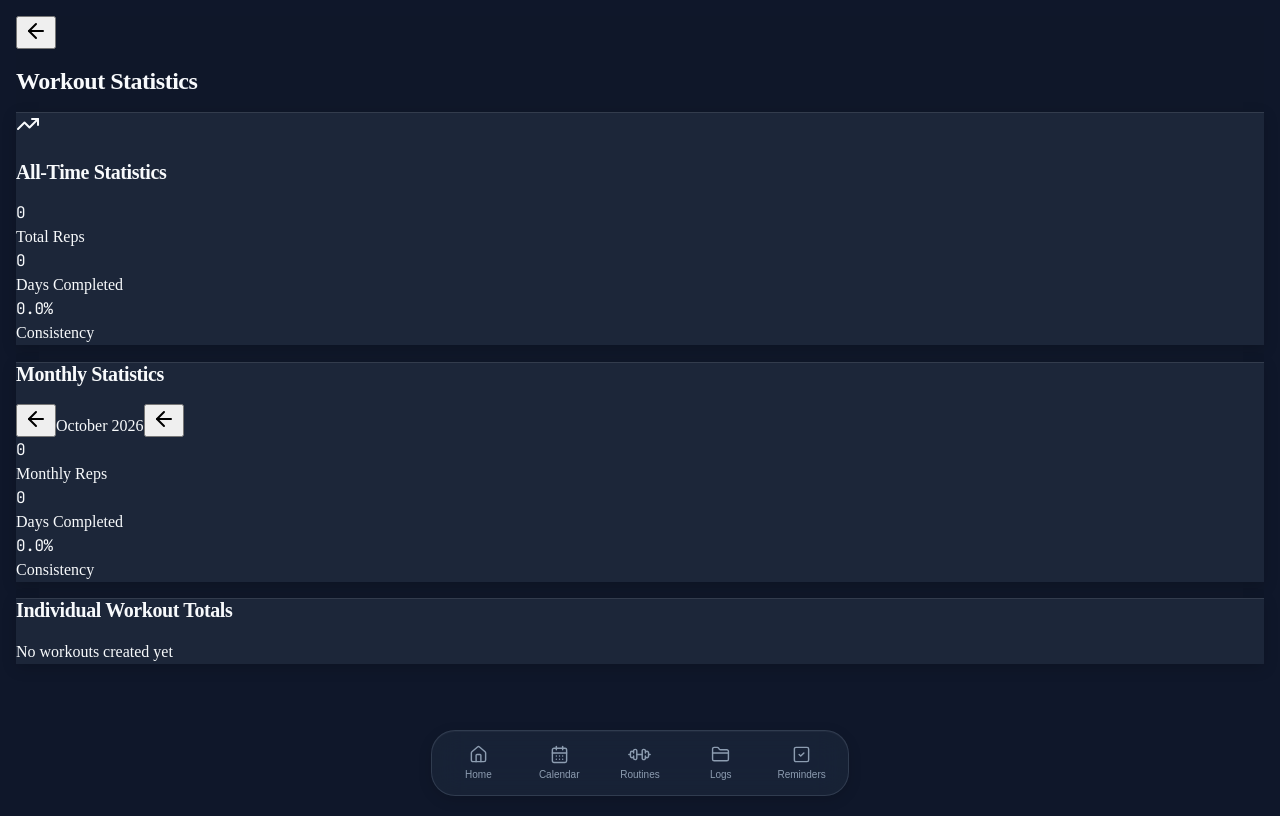
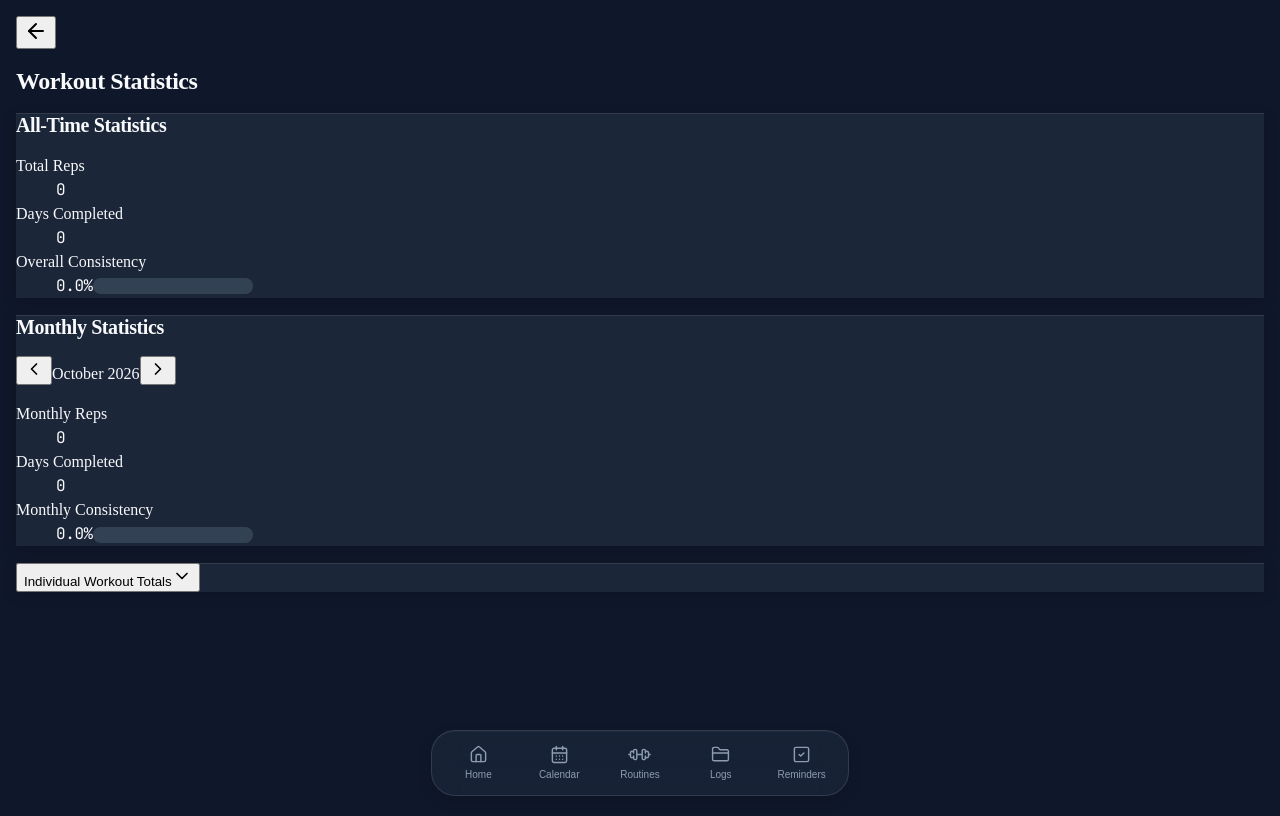
Before and after one commit to fullstackraven/FitCircle, a React (Vite) app in the folder client/: page /workout-statistics in a window 1280 px wide. Built offline with nearby package versions, Linux system fonts and the light colour scheme.

Commit message:
Modernize statistics presentation and collapse individual workout totals

```diff
--- a/client/src/index.css
+++ b/client/src/index.css
@@ -534,3 +534,14 @@
   cursor: pointer;
   user-select: none;
 }
+
+.statistics-progress { appearance: none; border: 0; border-radius: 999px; background: rgb(51 65 85); overflow: hidden; }
+.statistics-progress::-webkit-progress-bar { background: rgb(51 65 85); border-radius: 999px; }
+.statistics-progress::-webkit-progress-value { background: currentColor; border-radius: 999px; }
+.statistics-progress::-moz-progress-bar { background: currentColor; border-radius: 999px; }
+.statistics-workout-totals { overflow: hidden; }
+.statistics-workout-totals[data-state="open"] { animation: statistics-expand 180ms ease-out; }
+.statistics-workout-totals[data-state="closed"] { animation: statistics-collapse 150ms ease-in; }
+@keyframes statistics-expand { from { height: 0; opacity: 0; } to { height: var(--radix-collapsible-content-height); opacity: 1; } }
+@keyframes statistics-collapse { from { height: var(--radix-collapsible-content-height); opacity: 1; } to { height: 0; opacity: 0; } }
+@media (prefers-reduced-motion: reduce) { .statistics-workout-totals { animation: none !important; } }
--- a/client/src/pages/workout-statistics.tsx
+++ b/client/src/pages/workout-statistics.tsx
@@ -1,6 +1,7 @@
 import React from "react";
-import { ArrowLeft, TrendingUp } from "lucide-react";
+import { ArrowLeft, ChevronLeft, ChevronRight, ChevronDown } from "lucide-react";
 import { useLocation } from "wouter";
+import { Collapsible, CollapsibleContent, CollapsibleTrigger } from "@/components/ui/collapsible";
 import { useWorkouts } from "@/hooks/use-workouts";
 import { format, addMonths, subMonths } from "date-fns";
 
@@ -19,10 +20,40 @@ const colorClassMap: { [key: string]: string } = {
   yellow: 'workout-yellow'
 };
 
+function StatisticMetrics({ reps, completedDays, consistency, repsLabel, consistencyLabel, accent }: {
+  reps: number;
+  completedDays: number;
+  consistency: number;
+  repsLabel: string;
+  consistencyLabel: string;
+  accent: 'blue' | 'green';
+}) {
+  return (
+    <dl className="grid grid-cols-2 gap-x-4 gap-y-4">
+      <div className="min-w-0 flex flex-col gap-1">
+        <dt className="order-2 text-sm text-slate-400">{repsLabel}</dt>
+        <dd className="order-1 type-metric text-[clamp(1.5rem,7vw,2.5rem)] font-bold tracking-tight text-white break-all">{reps.toLocaleString()}</dd>
+      </div>
+      <div className="min-w-0 flex flex-col gap-1">
+        <dt className="order-2 text-sm text-slate-400">Days Completed</dt>
+        <dd className="order-1 type-metric text-[clamp(1.5rem,7vw,2.5rem)] font-bold tracking-tight text-white break-all">{completedDays.toLocaleString()}</dd>
+      </div>
+      <div className="col-span-2 border-t border-slate-600/50 pt-3">
+        <dt className="text-sm text-slate-400 mb-1">{consistencyLabel}</dt>
+        <dd className={accent === 'blue' ? 'text-blue-400' : 'text-green-400'}>
+          <span className="type-metric text-2xl sm:text-3xl font-bold">{consistency.toFixed(1)}%</span>
+          <progress className="statistics-progress block w-full h-2 mt-3" max={100} value={consistency} aria-label={consistencyLabel} aria-valuetext={`${consistency.toFixed(1)}%`} />
+        </dd>
+      </div>
+    </dl>
+  );
+}
+
 export function WorkoutStatistics() {
   const [, navigate] = useLocation();
   const { getMonthlyStats, getTotalStats, getIndividualWorkoutTotals } = useWorkouts();
   const [currentMonth, setCurrentMonth] = React.useState(new Date());
+  const [totalsOpen, setTotalsOpen] = React.useState(false);
 
   const monthlyStats = getMonthlyStats(currentMonth.getFullYear(), currentMonth.getMonth()) || {
     monthlyReps: 0,
@@ -39,102 +70,77 @@ export function WorkoutStatistics() {
   const individualWorkoutTotals = getIndividualWorkoutTotals() || [];
 
   return (
-    <div className="p-4 max-w-3xl mx-auto min-h-screen pb-32" style={{ backgroundColor: 'hsl(222, 47%, 11%)' }}>
-      <div className="flex items-center justify-between mb-6">
+    <div className="w-full max-w-3xl mx-auto">
+      <div className="flex items-center gap-2 mb-5">
         <button
           onClick={() => navigate("/calendar")}
-          className="text-slate-400 hover:text-white transition-colors"
+          className="min-h-11 min-w-11 flex items-center justify-center text-slate-400 hover:text-white transition-colors"
           title="Back to Calendar"
         >
-          <ArrowLeft className="w-5 h-5" />
+          <ArrowLeft className="w-5 h-5" aria-hidden="true" />
         </button>
-
-        <h1 className="text-xl font-bold text-white">Workout Statistics</h1>
-        <div className="w-5" />
+        <h1 className="min-w-0 text-2xl sm:text-3xl font-bold text-white tracking-tight">Workout Statistics</h1>
       </div>
 
-      <div className="space-y-6">
-        {/* All-Time Statistics */}
-        <div className="glass-panel bg-slate-800 rounded-xl p-6">
-          <div className="flex items-center space-x-2 mb-4">
-            <TrendingUp className="w-5 h-5 text-blue-400" />
-            <h2 className="text-lg font-semibold text-white">All-Time Statistics</h2>
+      <div className="space-y-4">
+        <section aria-labelledby="all-time-statistics-heading" className="glass-panel bg-slate-800 rounded-2xl p-4 sm:p-5">
+          <h2 id="all-time-statistics-heading" className="text-xs sm:text-sm font-semibold uppercase tracking-wider text-slate-400 mb-4">All-Time Statistics</h2>
+          <StatisticMetrics
+            reps={totalStats.totalReps}
+            completedDays={totalStats.totalCompletedDays}
+            consistency={totalStats.totalConsistency}
+            repsLabel="Total Reps"
+            consistencyLabel="Overall Consistency"
+            accent="blue"
+          />
+        </section>
+
+        <section aria-labelledby="monthly-statistics-heading" className="glass-panel bg-slate-800 rounded-2xl p-4 sm:p-5">
+          <h2 id="monthly-statistics-heading" className="text-xs sm:text-sm font-semibold uppercase tracking-wider text-slate-400 mb-2">Monthly Statistics</h2>
+          <div className="grid grid-cols-[44px_minmax(0,1fr)_44px] items-center gap-2 mb-4">
+            <button onClick={() => setCurrentMonth(subMonths(currentMonth, 1))} aria-label="Previous month" className="min-h-11 flex items-center justify-center rounded-lg text-slate-400 hover:text-white hover:bg-slate-700/40 transition-colors">
+              <ChevronLeft size={20} aria-hidden="true" />
+            </button>
+            <span className="text-center text-base sm:text-lg font-semibold text-white" aria-live="polite">{format(currentMonth, "MMMM yyyy")}</span>
+            <button onClick={() => setCurrentMonth(addMonths(currentMonth, 1))} aria-label="Next month" className="min-h-11 flex items-center justify-center rounded-lg text-slate-400 hover:text-white hover:bg-slate-700/40 transition-colors">
+              <ChevronRight size={20} aria-hidden="true" />
+            </button>
           </div>
-          <div className="grid grid-cols-3 gap-4">
-            <div className="text-center p-4 bg-slate-700 rounded-xl flex flex-col items-center justify-center">
-              <div className="type-metric text-xl font-bold text-white mb-1">{totalStats.totalReps}</div>
-              <div className="text-xs text-slate-400 text-center">Total Reps</div>
-            </div>
-            <div className="text-center p-4 bg-slate-700 rounded-xl flex flex-col items-center justify-center">
-              <div className="type-metric text-xl font-bold text-white mb-1">{totalStats.totalCompletedDays}</div>
-              <div className="text-xs text-slate-400 text-center">Days Completed</div>
-            </div>
-            <div className="text-center p-4 bg-slate-700 rounded-xl flex flex-col items-center justify-center">
-              <div className="type-metric text-xl font-bold text-blue-400 mb-1">{totalStats.totalConsistency.toFixed(1)}%</div>
-              <div className="text-xs text-slate-400 text-center">Consistency</div>
-            </div>
-          </div>
-        </div>
+          <StatisticMetrics
+            reps={monthlyStats.monthlyReps}
+            completedDays={monthlyStats.monthlyCompletedDays}
+            consistency={monthlyStats.monthlyConsistency}
+            repsLabel="Monthly Reps"
+            consistencyLabel="Monthly Consistency"
+            accent="green"
+          />
+        </section>
 
-        {/* Monthly Statistics */}
-        <div className="glass-panel bg-slate-800 rounded-xl p-6">
-          <div className="flex items-center justify-between mb-4">
-            <h2 className="text-lg font-semibold text-white">Monthly Statistics</h2>
-            <div className="flex items-center space-x-2">
-              <button
-                onClick={() => setCurrentMonth(subMonths(currentMonth, 1))}
-                className="text-slate-400 hover:text-white transition p-1"
-              >
-                <ArrowLeft className="w-4 h-4" />
-              </button>
-              <span className="text-sm text-slate-300 min-w-[120px] text-center">
-                {format(currentMonth, "MMMM yyyy")}
-              </span>
-              <button
-                onClick={() => setCurrentMonth(addMonths(currentMonth, 1))}
-                className="text-slate-400 hover:text-white transition p-1"
-              >
-                <ArrowLeft className="w-4 h-4 rotate-180" />
-              </button>
-            </div>
-          </div>
-          <div className="grid grid-cols-3 gap-4">
-            <div className="text-center p-4 bg-slate-700 rounded-xl flex flex-col items-center justify-center">
-              <div className="type-metric text-xl font-bold text-white mb-1">{monthlyStats.monthlyReps}</div>
-              <div className="text-xs text-slate-400 text-center">Monthly Reps</div>
-            </div>
-            <div className="text-center p-4 bg-slate-700 rounded-xl flex flex-col items-center justify-center">
-              <div className="type-metric text-xl font-bold text-white mb-1">{monthlyStats.monthlyCompletedDays}</div>
-              <div className="text-xs text-slate-400 text-center">Days Completed</div>
-            </div>
-            <div className="text-center p-4 bg-slate-700 rounded-xl flex flex-col items-center justify-center">
-              <div className="type-metric text-xl font-bold text-green-400 mb-1">{monthlyStats.monthlyConsistency.toFixed(1)}%</div>
-              <div className="text-xs text-slate-400 text-center">Consistency</div>
-            </div>
-          </div>
-        </div>
-
-        {/* Individual Workout Totals */}
-        <div className="glass-panel bg-slate-800 rounded-xl p-6">
-          <h2 className="text-lg font-semibold text-white mb-4">Individual Workout Totals</h2>
-          <div className="space-y-3">
+        <Collapsible open={totalsOpen} onOpenChange={setTotalsOpen} className="glass-panel bg-slate-800 rounded-2xl overflow-hidden">
+          <h2>
+            <CollapsibleTrigger className="flex items-center justify-between gap-3 w-full min-h-16 p-4 sm:px-5 text-left text-base font-semibold text-white hover:bg-slate-700/30 transition-colors">
+              Individual Workout Totals
+              <ChevronDown size={20} aria-hidden="true" className={`shrink-0 text-slate-400 transition-transform motion-reduce:transition-none ${totalsOpen ? 'rotate-180' : ''}`} />
+            </CollapsibleTrigger>
+          </h2>
+          <CollapsibleContent className="statistics-workout-totals">
             {individualWorkoutTotals.length > 0 ? (
-              individualWorkoutTotals.map((workout) => (
-                <div key={workout.id} className="flex items-center justify-between p-4 bg-slate-700 rounded-xl">
-                  <div className="flex min-w-0 items-center space-x-3 pr-3">
-                    <div className={`w-5 h-5 rounded-full ${colorClassMap[workout.color]}`}></div>
-                    <span className="entity-name text-white font-medium text-lg">{workout.name}</span>
-                  </div>
-                  <span className="type-metric shrink-0 text-white font-bold text-xl">{workout.totalReps}</span>
-                </div>
-              ))
+              <ul aria-label="Individual workout totals" className="divide-y divide-slate-700/60 px-4 sm:px-5 pb-2">
+                {individualWorkoutTotals.map(workout => (
+                  <li key={workout.id} className="flex items-center justify-between gap-3 min-h-11 py-2">
+                    <div className="flex min-w-0 items-center gap-3">
+                      <span aria-hidden="true" className={`w-3 h-3 shrink-0 rounded-full ${colorClassMap[workout.color]}`} />
+                      <span className="entity-name text-sm font-medium text-slate-200">{workout.name}</span>
+                    </div>
+                    <span className="type-metric shrink-0 text-base font-semibold text-white">{workout.totalReps.toLocaleString()}</span>
+                  </li>
+                ))}
+              </ul>
             ) : (
-              <div className="text-center py-8">
-                <p className="text-slate-400">No workouts created yet</p>
-              </div>
+              <p className="px-4 sm:px-5 pb-4 text-sm text-slate-400">No workouts created yet</p>
             )}
-          </div>
-        </div>
+          </CollapsibleContent>
+        </Collapsible>
       </div>
     </div>
   );
```
Also changed, not shown: tests/tsconfig.regressions.json (+2 -1 lines), 1 other file (tests, documents, lock files or other folders).
